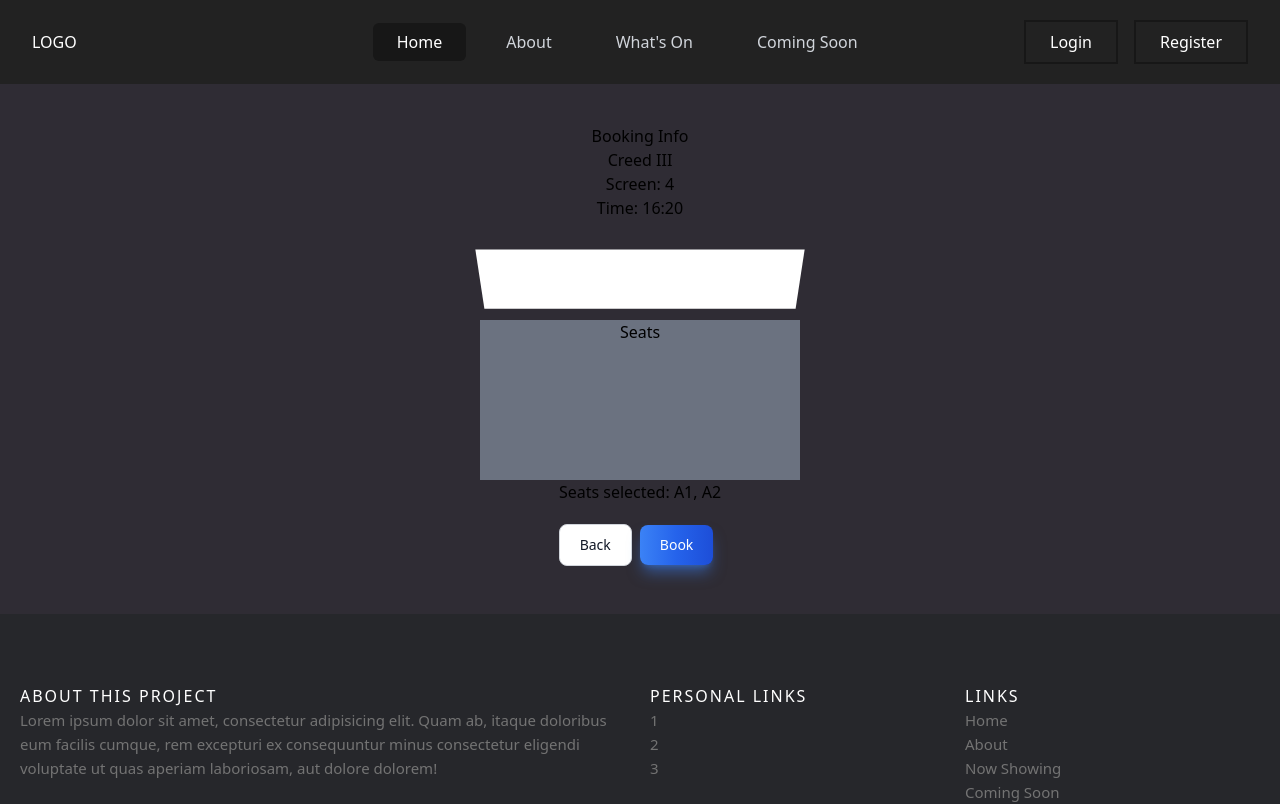
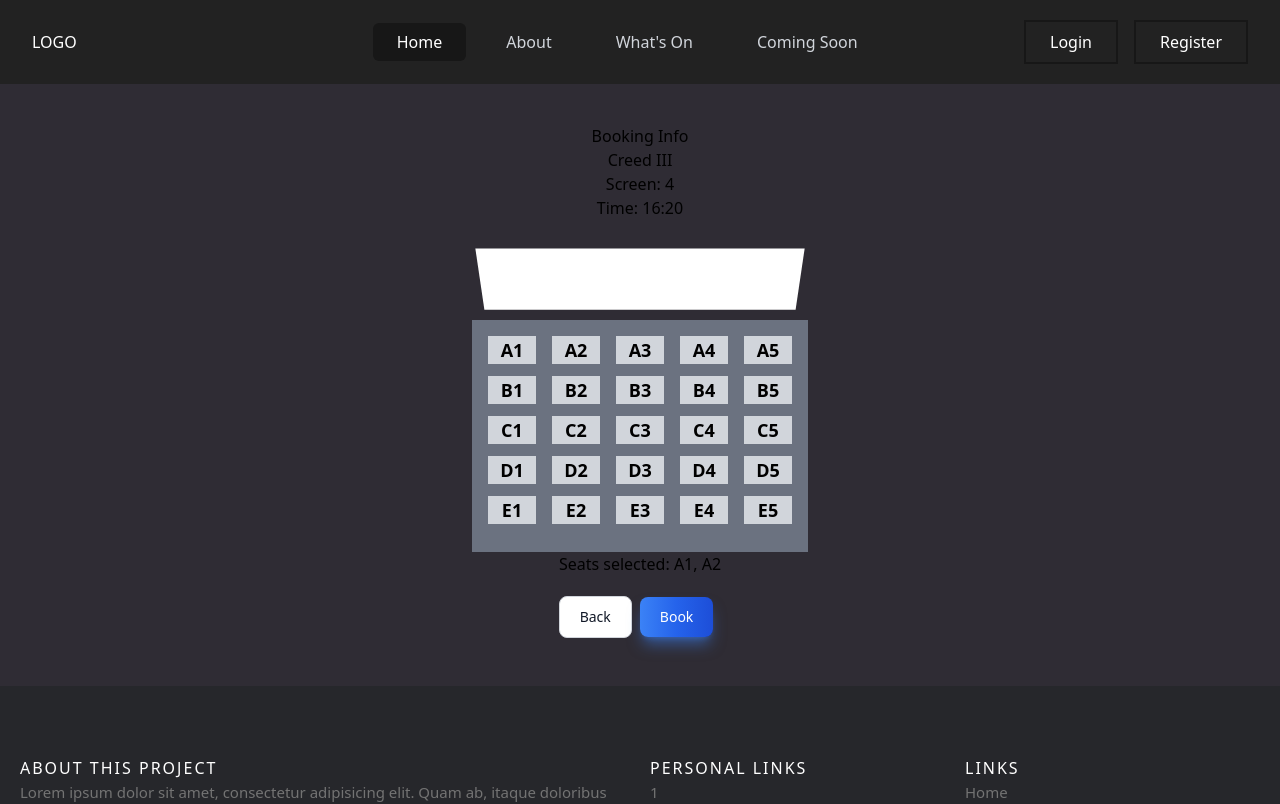
Before and after one commit to calvin1337/hnd-cinema, a Next.js app: page /booking/1 in a window 1280 px wide. Shown: the top 804 px of the page. Built offline with nearby package versions, Linux system fonts and the light colour scheme.

Commit message:
added seats

```diff
--- /dev/null
+++ b/components/booking/Seats.js
@@ -0,0 +1,38 @@
+import { useState } from "react";
+
+
+
+
+const Seats = () => {
+
+  const numRows = 5; // set the number of rows
+  const seatsPerRow = 5; // set the number of seats per row
+
+  const rowIndices = { 0: 'A', 1: 'B', 2: 'C', 3: 'D', 4: 'E' }; // set the row letters
+
+  const [seatsArray, setSeatsArray] = useState(Array(numRows).fill().map(() => Array(seatsPerRow).fill()));
+
+
+
+
+
+console.log(seatsArray)
+
+
+  return (
+    <div className="seats-container  bg-gray-500 p-4">
+      {seatsArray.map((row, rowIndex) => (
+        <div key={rowIndex} className="row h-10 flex items-center justify-center space-x-4" style={{ alignItems: 'flex-start' }}>
+          {row.map((seat, seatIndex) => (
+            <div key={seatIndex} className="bg-gray-300 w-12 flex items-center justify-center text-lg font-bold">
+              {rowIndices[rowIndex]}{seatIndex + 1}
+            </div>
+          ))}
+        </div>
+      ))}
+    </div>
+  );
+};
+
+
+export default Seats;
--- a/pages/booking/[slug].js
+++ b/pages/booking/[slug].js
@@ -1,3 +1,4 @@
+import Seats from '@/components/booking/Seats'
 import React from 'react'
 
 const BookingPage = () => {
@@ -5,7 +6,7 @@
     <>
   <div className="text-center w-full flex flex-col items-center" style={{perspective:"1000px"}}>
     {/* Booking Info */}
-    <div className=" mt-10">
+    <div className="mt-10">
       <h2>Booking Info</h2>
       <h3>Creed III</h3>
       <h3>Screen: 4</h3>
@@ -16,11 +17,7 @@
     <div className="screen w-1/4 h-20 bg-white transform mt-5" style={{transform: "rotateX(-45deg)"}}></div>
 
     {/* Component? */}
-    <div className="seats-container w-1/4 bg-gray-500">
-      <div className="row">
-        <div className="seat h-40 ">Seats</div>
-      </div>
-    </div>
+    <Seats/>
 
     <div className="user-booking">
     <h3>Seats selected: A1, A2</h3>
```
